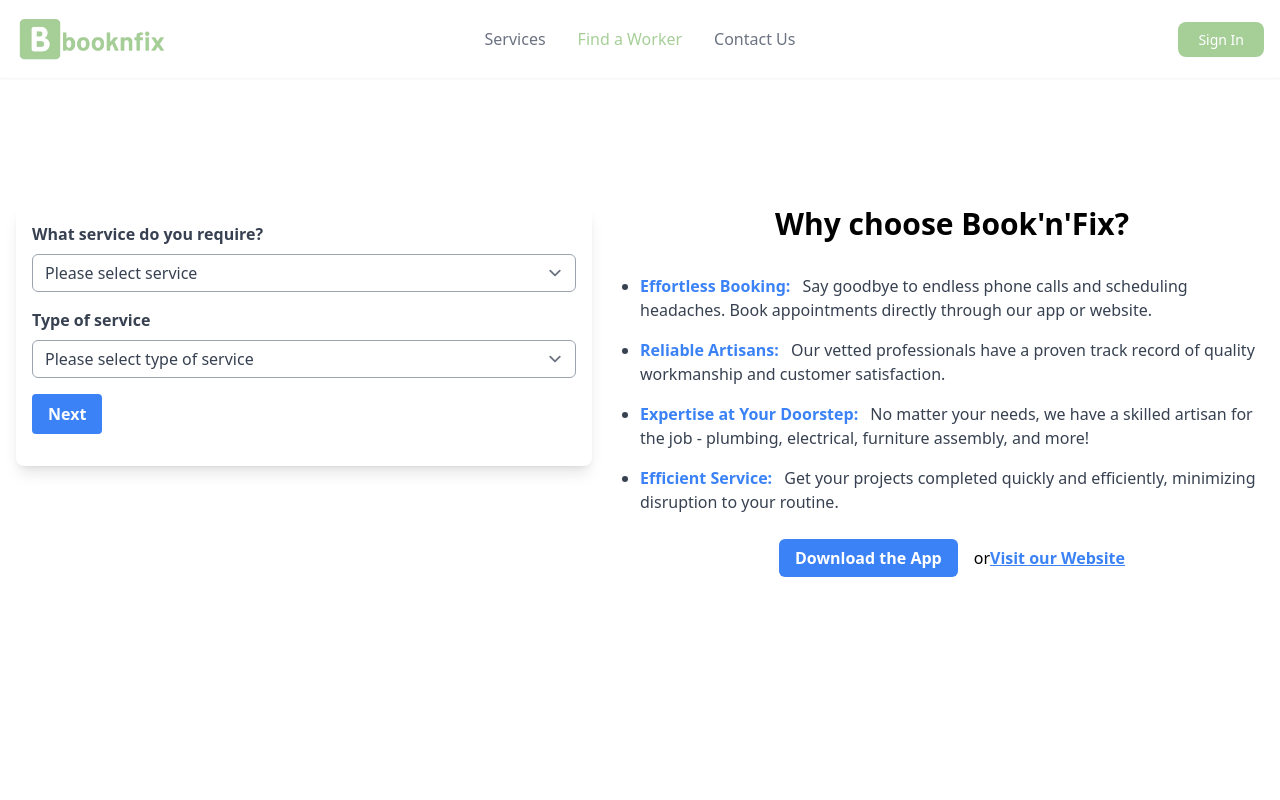
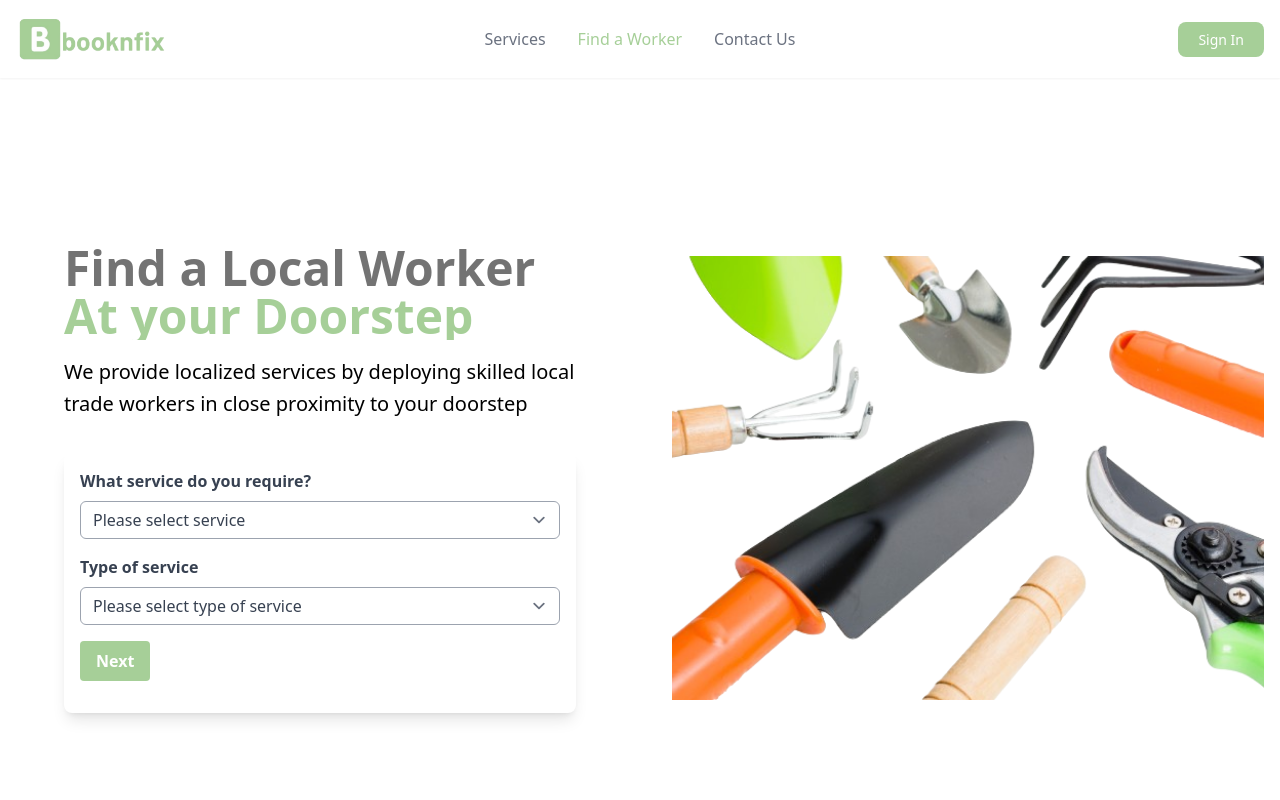
Before and after one commit to stevmide/booknfix, a Next.js app: page /workers in a window 1280 px wide. Shown: the top 800 px of the page. Built offline with nearby package versions, Linux system fonts and the light colour scheme.

Commit message:
fouth commit

```diff
--- a/src/components/Frontend/customSelect.tsx
+++ b/src/components/Frontend/customSelect.tsx
@@ -3,7 +3,7 @@ import { useRouter } from 'next/router';
 import Head from 'next/head';
 import Image from "next/image";
 
-function customSelect() {
+export default function customSelect() {
 
   const router = useRouter();
   const [selectedService, setSelectedService] = useState('');
@@ -12,23 +12,29 @@ function customSelect() {
 
   const serviceTypes = {
     1: [
-      { id: 1, name: 'Normal Wash', price: 20 },
-      { id: 2, name: 'Full Wash', price: 30 }
+      { id: 1, name: 'Normal Wash - Car', price: 1500 },
+      { id: 2, name: 'Full Wash - Car', price: 2000 },
+      { id: 3, name: 'Normal Wash - SUV', price: 2000 },
+      { id: 4, name: 'Full Wash - SUV', price: 2500 },
     ],
     2: [
-      { id: 3, name: 'House Cleaning', price: 40 },
-      { id: 4, name: 'Office Cleaning', price: 50 },
-      { id: 5, name: 'Commercial Cleaning', price: 60 }
+      { id: 5, name: '2 Bedroom Appartment', price: 5000 },
+      { id: 6, name: '3 Bedroom Appartment', price: 5500 },
+      { id: 7, name: '3 Bedroom Duplex', price: 15000 },
+      { id: 8, name: '4 Bedroom Duplex', price: 18000 },
+      { id: 9, name: '5 Bedroom Duplex', price: 23000 },
+      { id: 10, name: '6 Bedroom Duplex', price: 26000 },
+      { id: 11, name: '7 Bedroom Duplex', price: 30000 },
     ],
     3: [
-      { id: 6, name: 'Water Leaks', price: 70 },
-      { id: 7, name: 'Drain Repair', price: 80 },
-      { id: 8, name: 'Fixture Installation', price: 90 },
-      { id: 9, name: 'Other Options', price: 100 }
+      { id: 12, name: 'Water Leaks', price: 2000 },
+      { id: 13, name: 'Drain Repair', price: 2000 },
+      { id: 14, name: 'Fixture Installation', price: 2000 },
+      { id: 15, name: 'Other Options'}
     ],
-    4: [{ id: 10, name: 'Get a Quote', price: 0 }],
-    5: [{ id: 11, name: 'Get a Quote', price: 0 }],
-    6: [{ id: 12, name: 'Get a Quote', price: 0 }]
+    4: [{ id: 16, name: 'Get a Quote', price: 0 }],
+    5: [{ id: 17, name: 'Get a Quote', price: 0 }],
+    6: [{ id: 18, name: 'Get a Quote', price: 0 }]
   };
 
   const handleServiceChange = (event) => {
@@ -43,6 +49,10 @@ function customSelect() {
   };
 
   const handleSubmit = () => {
+    if (selectedTypeOfService === "15" || selectedTypeOfService === "16" || selectedTypeOfService === "17" || selectedTypeOfService === "18") {
+      // Redirect to the form page
+      router.push('/quote');
+    } else {
     // Redirect to checkout page with selected service and price
     const selectedType = typesOfService.find(service => service.id === parseInt(selectedTypeOfService));
     if (selectedType) {
@@ -52,17 +62,35 @@ function customSelect() {
       });
     }
     };
-
+  }
 
   return (
+    <section>
+      <div className="mx-auto max-w-screen-xl px-4 py-32 sm:px-6 lg:flex lg:h-screen lg:items-center lg:px-4">
+        <div className="max-w-xl text-center sm:text-left lg:pl-12">
+          <h1 className="text-3xl font-extrabold sm:text-5xl ">
+            <strong className="block font-extrabold text-transparent bg-clip-text bg-gradient-to-r from-top-grey to-top-grey">
+              Find a Local Worker
+            </strong>
+            <strong className="block font-extrabold text-transparent bg-clip-text bg-gradient-to-r from-top-blue to-top-blue">
+              At your Doorstep
+            </strong>
+          </h1>
 
-    <div className="mx-auto max-w-screen-xl px-4 py-32 sm:px-6 lg:flex lg:h-screen lg:px-4">
-      <div className="max-w-xl mb-8 sm:mb-0 sm:mr-4 lg:mr-12 w-full">
-        <div className="container mx-auto p-4 bg-white rounded-lg shadow-lg">
+          <p className="mt-4 max-w-lg sm:text-xl sm:leading-relaxed">
+          We provide localized services by deploying
+          skilled local trade workers in close proximity
+          to your doorstep
+          </p>
+
+          <div className="mt-8 flex flex-wrap gap-4 text-left">
+
+          <div className="container mx-auto p-4 bg-white rounded-lg shadow-lg flex flex-col items-left w-full">
             <div className="mb-4">
               <label htmlFor="role" className="block text-gray-700 font-bold mb-2">
                 What service do you require?
               </label>
+
               <select
               id="role"
               className="custom-select appearance-none block bg-white border border-gray-400 rounded-md py-2 px-3 text-gray-700 leading-tight focus:outline-none focus:border-blue-500 w-full"
@@ -96,51 +124,26 @@ function customSelect() {
                   </option>
                 ))}
               </select>
-            <button onClick={handleSubmit} className="bg-blue-500 hover:bg-blue-700 text-white font-bold py-2 px-4 rounded focus:outline-none focus:shadow-outline">
+              <button onClick={handleSubmit} className="bg-top-blue hover:bg-mid-blue text-white font-bold py-2 px-4 rounded focus:outline-none focus:shadow-outline">
               Next
             </button>
-          </div>
+
             </div>
           </div>
 
 
-  {/* Another Card with Google-style Shadow and Text */}
-  <div className="flex-1">
-  <div className="">
-      <Head>
-        <title>Book'n'Fix - Local Artisans On-Demand</title>
-        <meta name="description" content="Book reliable local artisans for any repair, installation, or maintenance project with Book'n'Fix. Effortless booking, expert service, 100% satisfaction guaranteed." />
-      </Head>
-      <div className="flex flex-col items-center mt-0 mb-2">
-        <h1 className="text-3xl font-bold text-center mb-4">Why choose Book'n'Fix?</h1>
-        <p className="text-gray-700 text-center max-w-sm"></p>
-      </div>
-      <h2 className="text-2xl font-semibold mb-4"></h2>
-      <ul className="list-disc space-y-4">
-        <li className="text-gray-700">
-          <span className="text-blue-500 font-bold mr-2">Effortless Booking:</span> Say goodbye to endless phone calls and scheduling headaches. Book appointments directly through our app or website.
-        </li>
-        <li className="text-gray-700">
-          <span className="text-blue-500 font-bold mr-2">Reliable Artisans:</span> Our vetted professionals have a proven track record of quality workmanship and customer satisfaction.
-        </li>
-        <li className="text-gray-700">
-          <span className="text-blue-500 font-bold mr-2">Expertise at Your Doorstep:</span> No matter your needs, we have a skilled artisan for the job - plumbing, electrical, furniture assembly, and more!
-        </li>
-        <li className="text-gray-700">
-          <span className="text-blue-500 font-bold mr-2">Efficient Service:</span> Get your projects completed quickly and efficiently, minimizing disruption to your routine.
-        </li>
-
-      </ul>
-      <div className="text-center mt-8">
-        <a href="#" className="text-white bg-blue-500 px-4 py-2 rounded-md font-bold hover:bg-blue-700">Download the App</a>
-        <span className="ml-4">or</span>
-        <a href="#" className="text-blue-500 underline hover:text-blue-700 font-bold">Visit our Website</a>
                 </div>
               </div>
+              <div className="mt-12 sm:mt-16 lg:mt-0 lg:ml-16 lg:flex-1 lg:pl-8 pointer-events-none">
+                <Image
+                  alt="banner"
+                  src="/img/bannerpic01.png"
+                  className="hidden lg:block"
+                  width={800}
+                  height={800}
+                />
               </div>
        </div>
-
-  )
+    </section>
+  );
 }
-
-export default customSelect
```
Lines whose indentation alone changed are shown as unchanged.
